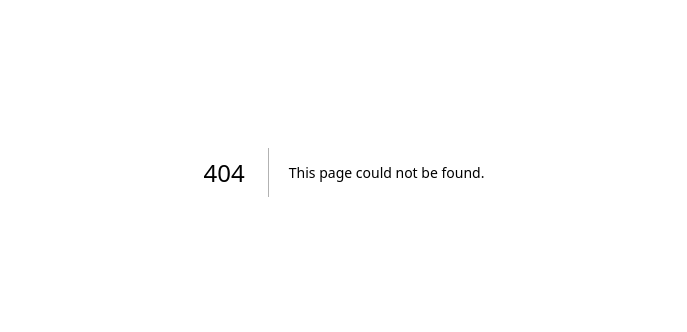
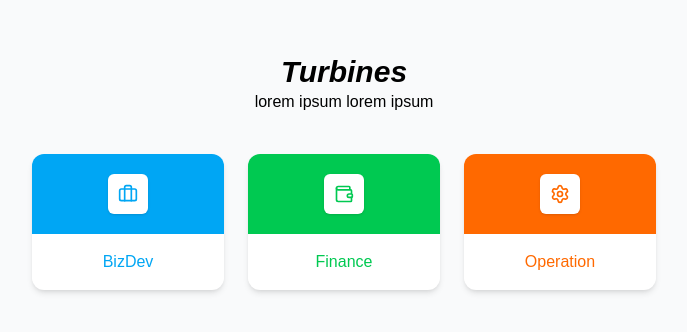
Before and after one commit to maritimepreneur/turbines-frontend, a Next.js app: page /dashboard in a window 1280 px wide. Before the commit this address had no page. Shown: the part 228-560 px from the top of the page, without its empty margins (296-983 px from the left). Built offline with nearby package versions, Linux system fonts and the light colour scheme.

Commit message:
Menyelesaikan Page Dashboard

```diff
--- /dev/null
+++ b/src/app/dashboard/page.tsx
@@ -0,0 +1,47 @@
+import Image from "next/image";
+import RoleCard from "@/components/RoleCard"
+import { Briefcase, Wallet, Settings } from "lucide-react"
+
+export default function Home() {
+  return (
+    <main className="min-h-screen flex flex-col items-center justify-center bg-gray-50 px-4 sm:px-0">
+      {/* Title */}
+      <h1 className="text-3xl font-semibold italic text-black">Turbines</h1>
+      <p className="text-black mb-10">
+        lorem ipsum lorem ipsum
+      </p>
+
+      {/* Cards */}
+      <div className="flex
+    flex-col        /* MOBILE: vertikal */
+    sm:flex-row     /* DESKTOP: horizontal */
+    gap-6
+    w-full
+    max-w-5xl
+    justify-center
+    items-stretch   /* BIAR FULL WIDTH MOBILE */
+">
+        <RoleCard
+        title="BizDev"
+        color="bg-sky-500"
+        textColor="text-sky-500"
+        icon={<Briefcase size={20} />}
+        />
+
+        <RoleCard
+        title="Finance"
+        color="bg-green-500"
+        textColor="text-green-500"
+        icon={<Wallet size={20} />}
+        />
+
+        <RoleCard
+        title="Operation"
+        color="bg-orange-500"
+        textColor="text-orange-500"
+        icon={<Settings size={20} />}
+        />
+      </div>
+    </main>
+  );
+}
--- a/src/app/page.tsx
+++ b/src/app/page.tsx
@@ -5,30 +5,7 @@ import { Briefcase, Wallet, Settings } from "lucide-react"
 export default function Home() {
   return (
     <main className="min-h-screen flex flex-col items-center justify-center bg-gray-50">
-      {/* Title */}
-      <h1 className="text-3xl font-semibold italic">Turbines</h1>
-      <p className="text-gray-400 mb-10">
-        lorem ipsum lorem ipsum
-      </p>
 
-      {/* Cards */}
-      <div className="flex gap-8">
-        <RoleCard
-          title="BizDev"
-          color="bg-sky-500"
-          icon={<Briefcase />}
-        />
-        <RoleCard
-          title="Finance"
-          color="bg-green-500"
-          icon={<Wallet />}
-        />
-        <RoleCard
-          title="Operation"
-          color="bg-orange-500"
-          icon={<Settings />}
-        />
-      </div>
     </main>
   );
 }
--- a/src/components/RoleCard.tsx
+++ b/src/components/RoleCard.tsx
@@ -1,16 +1,73 @@
 type RoleCardProps = {
   title: string
   color: string
+  textColor: string
   icon: React.ReactNode
 }
 
-export default function RoleCard({ title, color, icon }: RoleCardProps) {
+export default function RoleCard({
+  title,
+  color,
+  textColor,
+  icon,
+}: RoleCardProps) {
   return (
-    <div className="w-48 rounded-xl shadow-md bg-white overflow-hidden hover:scale-105 transition">
-      <div className={`h-20 flex items-center justify-center ${color}`}>
-        <div className="text-white text-3xl">{icon}</div>
+    <div
+      className="
+        w-full
+        sm:w-44
+        md:w-48
+        rounded-xl
+        bg-white
+        overflow-hidden
+        shadow-md
+        transition-all
+        duration-200
+        hover:shadow-lg
+        hover:-translate-y-1
+      "
+    >
+      {/* Header */}
+      <div
+        className={`
+          flex items-center justify-center
+          ${color}
+          h-16
+          sm:h-18
+          md:h-20
+        `}
+      >
+        {/* Icon wrapper */}
+        <div
+          className="
+            bg-white rounded-md
+            flex items-center justify-center
+            shadow-sm
+            w-8 h-8
+            sm:w-9 sm:h-9
+            md:w-10 md:h-10
+          "
+        >
+          <div className={`${textColor} text-sm sm:text-base`}>
+            {icon}
+          </div>
+        </div>
       </div>
-      <div className="py-4 text-blue-400 text-center font-medium">{title}</div>
+
+      {/* Title */}
+      <div
+        className={`
+          py-3
+          sm:py-4
+          text-center
+          font-medium
+          ${textColor}
+          text-sm
+          sm:text-base
+        `}
+      >
+        {title}
+      </div>
     </div>
   )
 }
```
